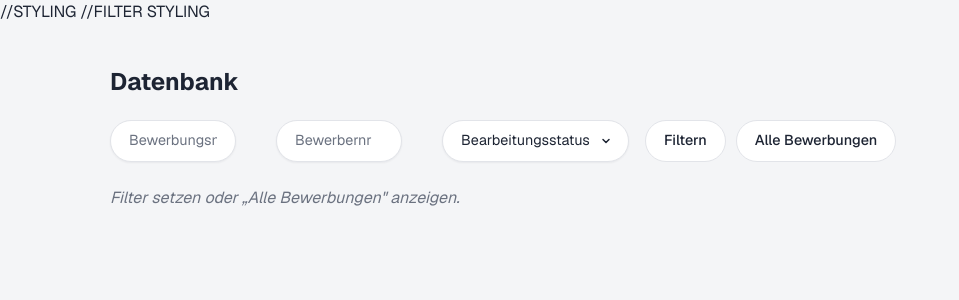
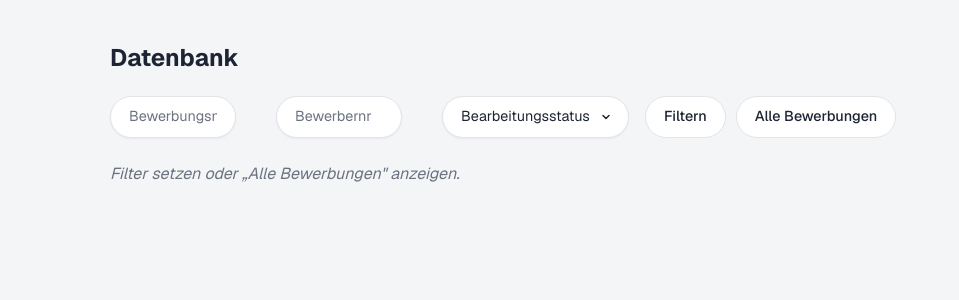
Before and after one commit to Hyfuku/typeshyt, a PHP site: page /application/bewerbungsportal.php in a window 1280 px wide. Shown: the top 300 px of the page, without its empty margins (0-959 px from the left). Run offline with PHP 8.4, Linux system fonts and the light colour scheme; style sheets or scripts are compiled from the project's sources.

Commit message:
[INIT] QA Changes

```diff
--- a/public/application/bewerbungsportal.php
+++ b/public/application/bewerbungsportal.php
@@ -43,8 +43,8 @@ if ($suche_aktiv) {
 }
 
 ?>
-<link rel="stylesheet" href="<?= url('/css/style.css') ?>"> //STYLING
-<link rel="stylesheet" href="<?= url('/css/filter.css') ?>"> //FILTER STYLING
+<link rel="stylesheet" href="<?= url('/css/style.css') ?>"> <!---Style CSS-->
+<link rel="stylesheet" href="<?= url('/css/filter.css') ?>"> <!---Sytle CSS-->
 
 <main>
     <h1>Datenbank</h1>
--- a/scss/filter.scss
+++ b/scss/filter.scss
@@ -110,7 +110,9 @@ $pill-aktiv: ".filter-pill:has(input:not(:placeholder-shown), select option:chec
         transition: background-color $uebergang;
     }
 
-    #{$pill-aktiv} ~ .filter-verbinder:has(~ #{$pill-aktiv}) {
+    // Wichtig: :has() darf nicht in :has() verschachtelt werden – deshalb
+    // prüft die rechte Seite direkt auf das gefüllte Feld in einer Folge-Pill.
+    #{$pill-aktiv} ~ .filter-verbinder:has(~ .filter-pill input:not(:placeholder-shown), ~ .filter-pill select option:checked:not([value=''])) {
         background: $blau;
     }
 
```
